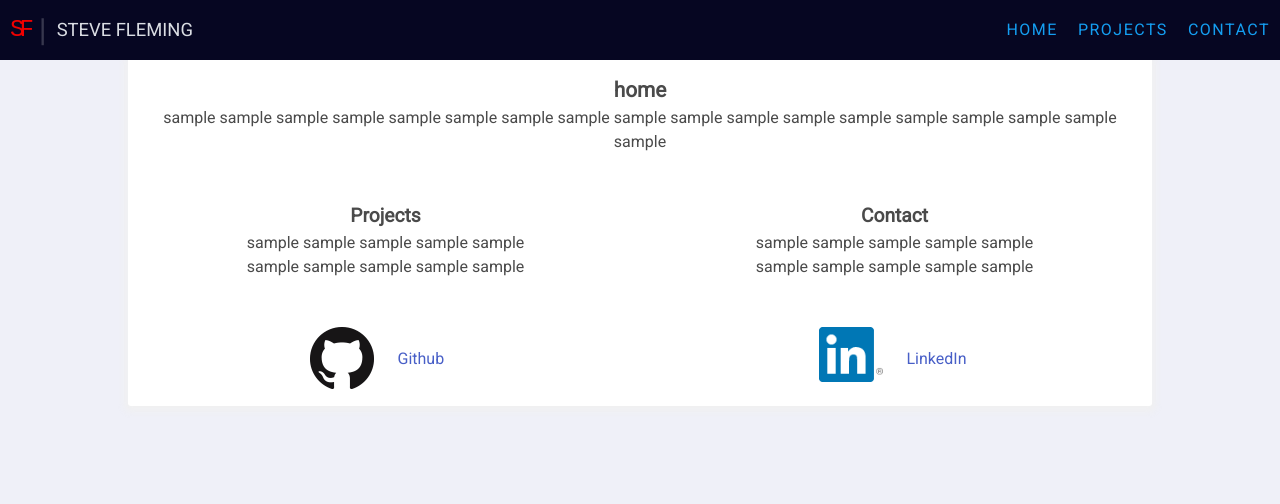
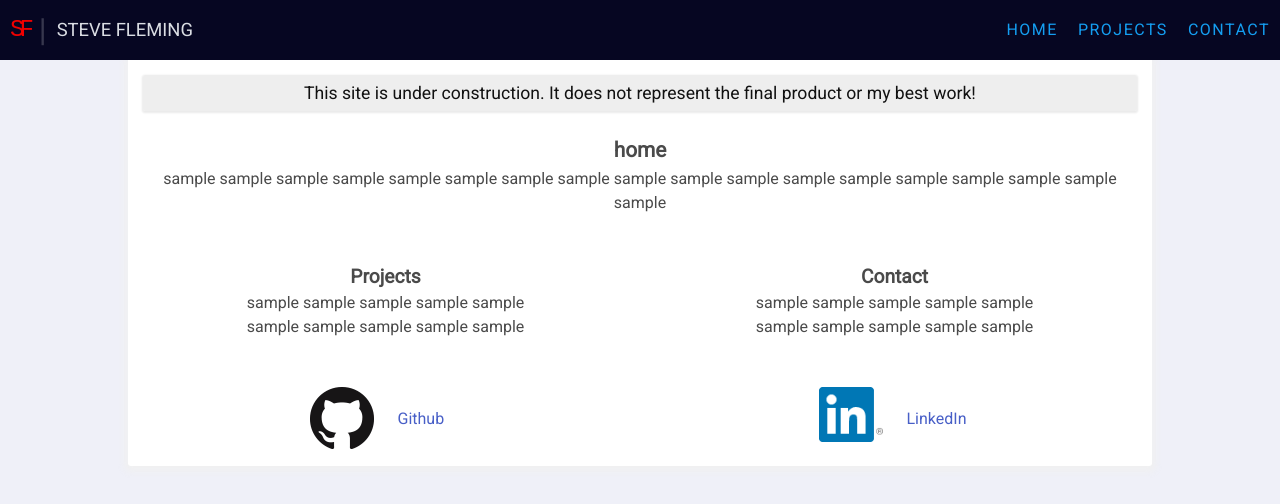
Before and after one commit to StephenFleming96/sf-portfolio, a React app: page / in a window 1280 px wide. Shown: the top 504 px of the page. Built offline with nearby package versions, Linux system fonts and the light colour scheme.

Commit message:
added: temporary in progress warning

```diff
--- a/src/App.js
+++ b/src/App.js
@@ -26,6 +26,14 @@ class App extends Component {
 
         <div className="body flex flex-item-container flex-hoz-center">
           <div className="body-item">
+            <div class="site-in-progress-warning">
+              <p>
+                This site is under construction. It does not represent the final
+                product or my best work!
+              </p>
+            </div>
+            <br />
+
             <Route exact path="/" component={Home} />
             <Route path="/contact" component={Contact} />
             <Route path="/projects" component={Projects} />
--- a/src/App.scss
+++ b/src/App.scss
@@ -3,6 +3,10 @@
 $bg-colour: rgb(239, 240, 248);
 $main-border-rad: 3px;
 $body-shadow-color: rgba(240, 240, 240, 0.877);//rgba(179, 179, 179, 0.685);
+
+$in-progress-bg: rgba(226, 226, 226, 0.568);
+$in-progress-text: #111;
+$in-progress-shadow: rgba(33, 33, 33, 0.096);
 
 * {
   font-family: "Roboto", sans-serif;
@@ -149,3 +153,13 @@ body {
     width: 100%;
   }
 }
+
+.site-in-progress-warning {
+  background: $in-progress-bg;
+  color: $in-progress-text;
+  padding: 5px;
+  text-align: center;
+  border-radius: 2px;
+  box-shadow: 0px 1px 2px 1px $in-progress-shadow;
+  font-size: 110%;
+}
```
